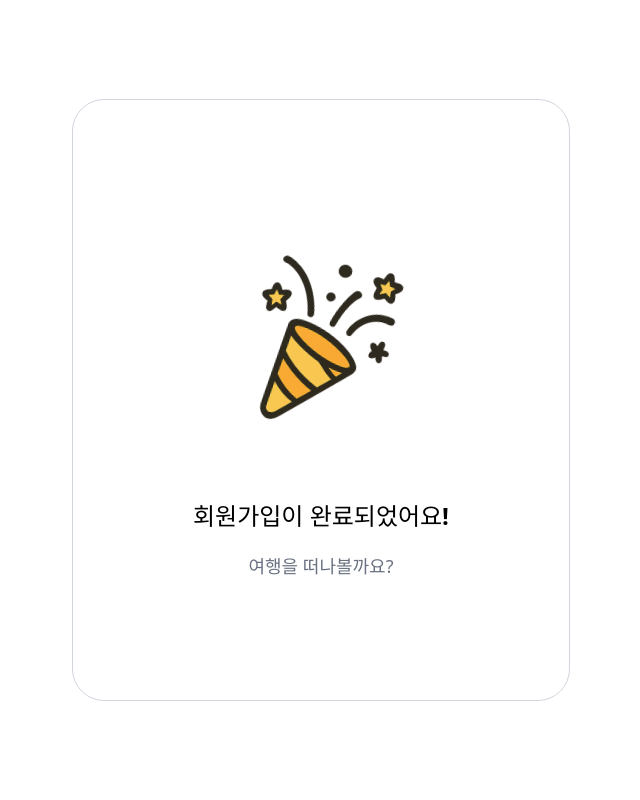
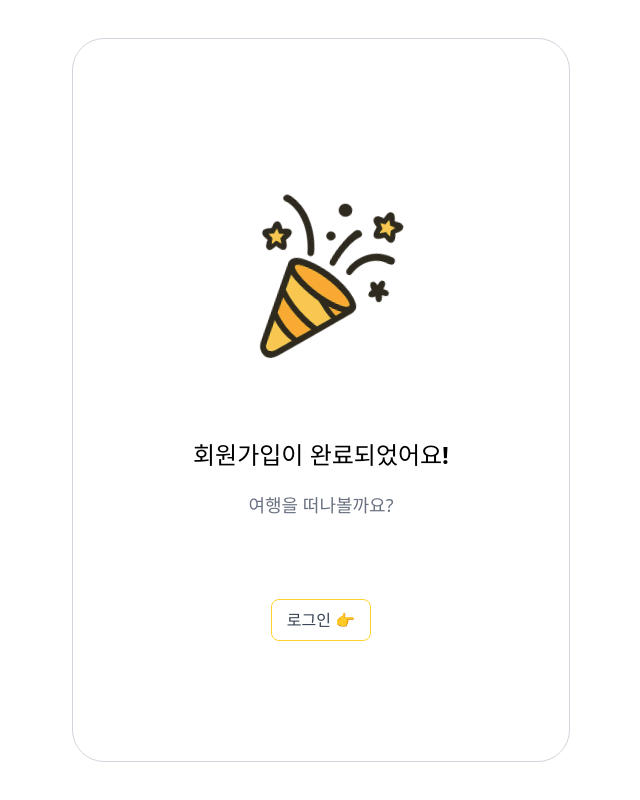
Before and after one commit to Tribee-project/Tribee-FE, a React (Vite) app: page /signup-complete in a window 1280 px wide. Shown: the whole page, without its empty margins (319-959 px from the left). Built offline with nearby package versions, Linux system fonts and the light colour scheme.

Commit message:
Feat: 회원가입 완료후 로그인 버튼 추가

```diff
--- /dev/null
+++ b/src/components/SignupCompleteLoginButton/SignupCompleteLoginButton.tsx
@@ -0,0 +1,9 @@
+const SignupCompleteLoginButton: React.FC = () => {
+  return (
+    <button className="mt-20 w-25 cursor-pointer rounded-lg border-1 border-amber-300 p-2 text-gray-700 hover:bg-amber-100">
+      로그인 👉
+    </button>
+  );
+};
+
+export default SignupCompleteLoginButton;
--- a/src/pages/SignupCompletePage/SignupCompletePage.tsx
+++ b/src/pages/SignupCompletePage/SignupCompletePage.tsx
@@ -1,4 +1,5 @@
 import signupCongratulation from '@/assets/congrat.png';
+import SignupCompleteLoginButton from '@/components/SignupCompleteLoginButton/SignupcompleteloginButton';
 
 const SignupCompletePage: React.FC = () => {
   return (
@@ -11,6 +12,7 @@ const SignupCompletePage: React.FC = () => {
         />
         <div className="text-2xl font-bold">회원가입이 완료되었어요!</div>
         <div className="mt-5 text-lg text-gray-500">여행을 떠나볼까요?</div>
+        <SignupCompleteLoginButton />
       </div>
     </div>
   );
```
